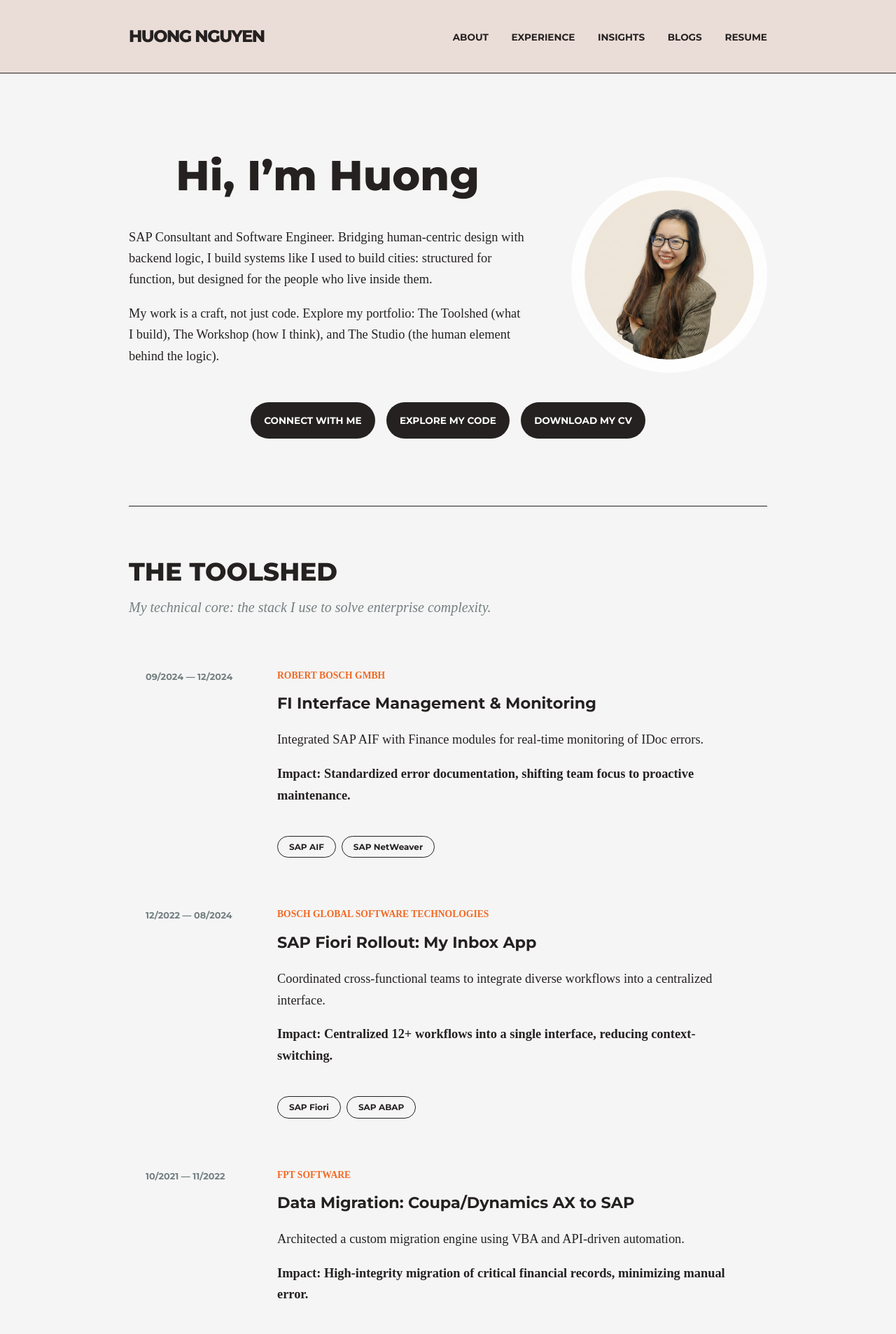
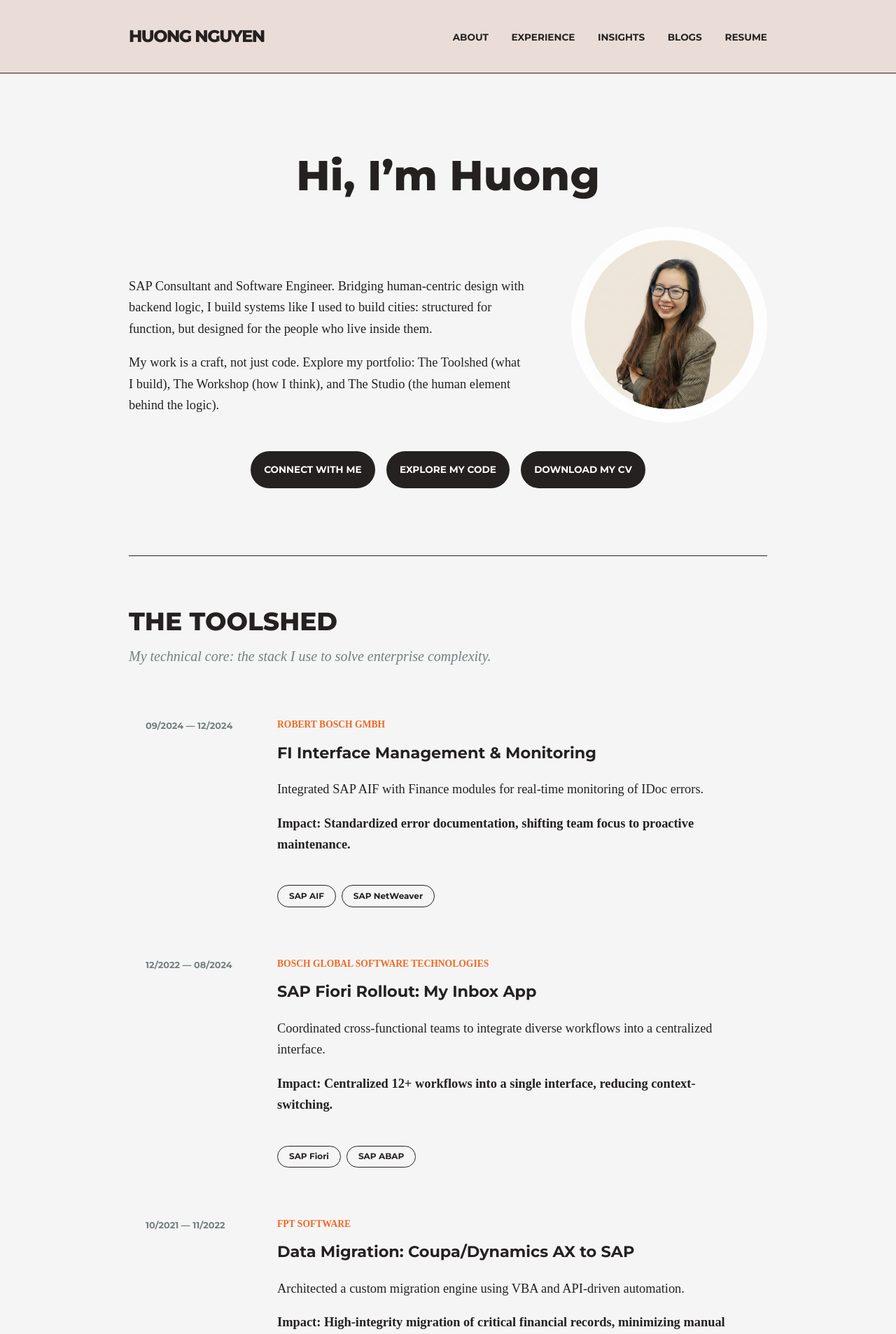
Before and after one commit to huongntn/portfolio-website, a Jekyll site: the page built from index.html, in a window 1280 px wide. Shown: the top 1907 px of the page at 70% size. Built offline with Jekyll 4.4.1, drawn with Linux system fonts in a browser that asks for light colours; some web fonts are replaced.

Commit message:
Update index.html

```diff
--- a/index.html
+++ b/index.html
@@ -4,20 +4,16 @@ title: Home
 ---
 
 <div class="hero-container">
+  <h1 class="hero-title">Hi, I’m Huong</h1>
   <div class="hero-wrapper">
     <div class="hero-text">
-      <div class="hero-title">
-        <h1>Hi, I’m Huong</h1>
-      </div>
       <p>SAP Consultant and Software Engineer. Bridging human-centric design with backend logic, I build systems like I used to build cities: structured for function, but designed for the people who live inside them.</p>
       <p>My work is a craft, not just code. Explore my portfolio: The Toolshed (what I build), The Workshop (how I think), and The Studio (the human element behind the logic).</p>
     </div>
-
     <div class="hero-profile">
       <img src="{{ '/assets/photos/profile_photo.png' | relative_url }}" alt="Huong Nguyen" style="width:280px;height:280px;border-radius:50%;object-fit:cover;">
     </div>
   </div>
-
   <div class="hero-buttons">
     <a href="https://www.linkedin.com/in/nguyen-huong" class="btn-dark" target="_blank">Connect with Me</a>
     <a href="https://github.com/huongntn" class="btn-dark" target="_blank">Explore My Code</a>
```
